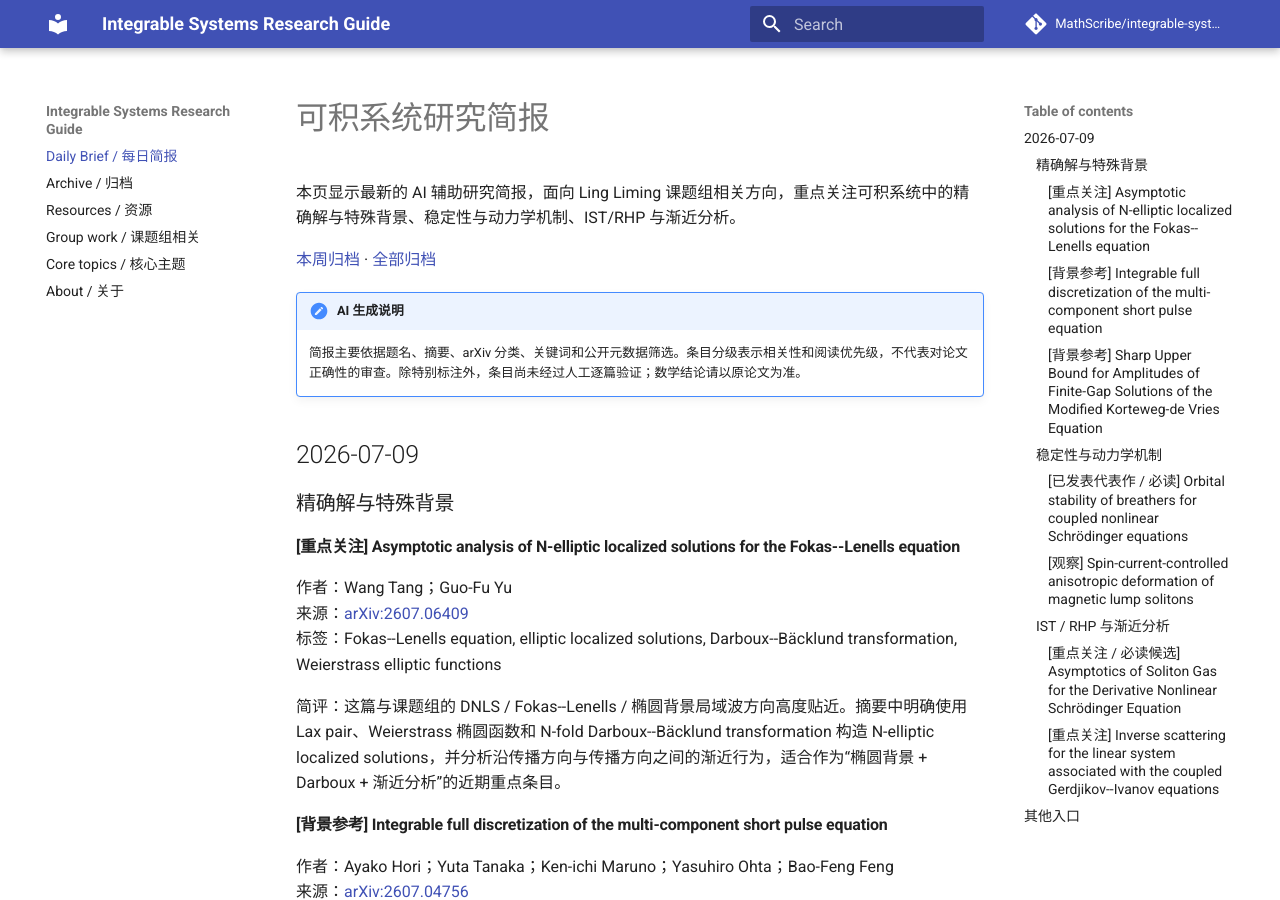
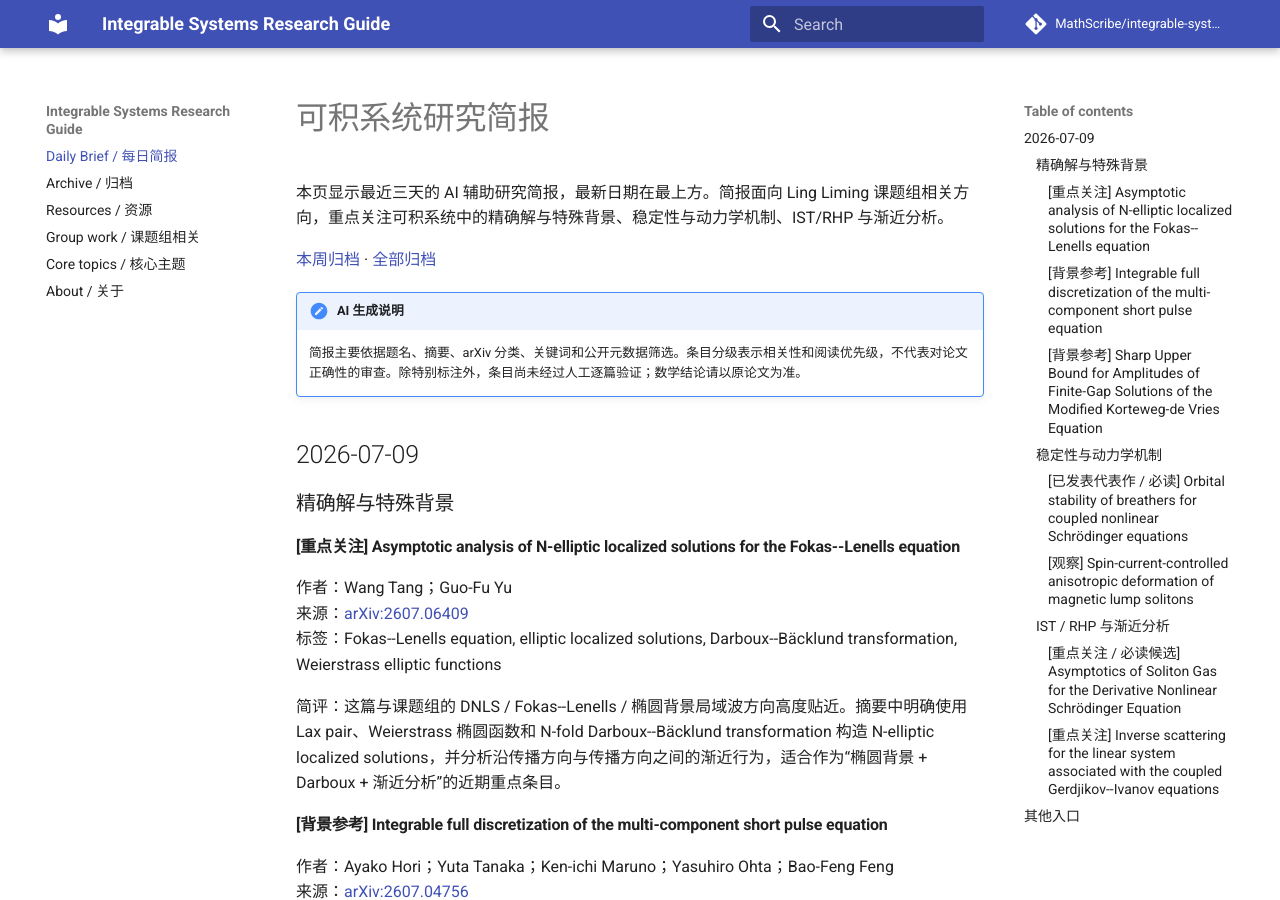
Before and after one commit to MathScribe/integrable-systems-guide, an MkDocs documentation site: the page built from docs/index.md, in a window 1280 px wide and 900 px high. Built offline with MkDocs 1.6.1 and Material for MkDocs 9.7.7, drawn with Linux system fonts in a browser that asks for light colours; comment, search, counter and statistics services are not loaded.

Commit message:
Update homepage wording for recent briefs

```diff
--- a/docs/index.md
+++ b/docs/index.md
@@ -1,6 +1,6 @@
 # 可积系统研究简报
 
-本页显示最新的 AI 辅助研究简报，面向 Ling Liming 课题组相关方向，重点关注可积系统中的精确解与特殊背景、稳定性与动力学机制、IST/RHP 与渐近分析。
+本页显示最近三天的 AI 辅助研究简报，最新日期在最上方。简报面向 Ling Liming 课题组相关方向，重点关注可积系统中的精确解与特殊背景、稳定性与动力学机制、IST/RHP 与渐近分析。
 
 [本周归档](radar/2026-W28.md) · [全部归档](radar/index.md)
 
```
